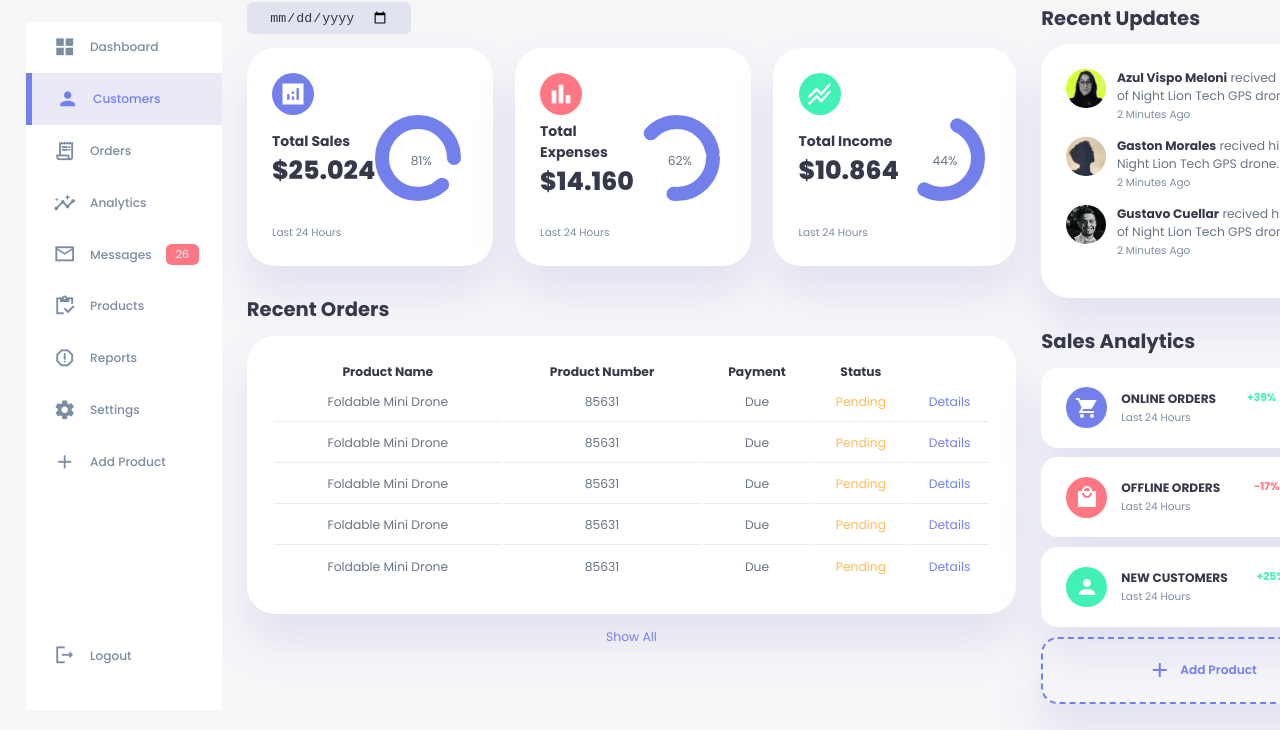
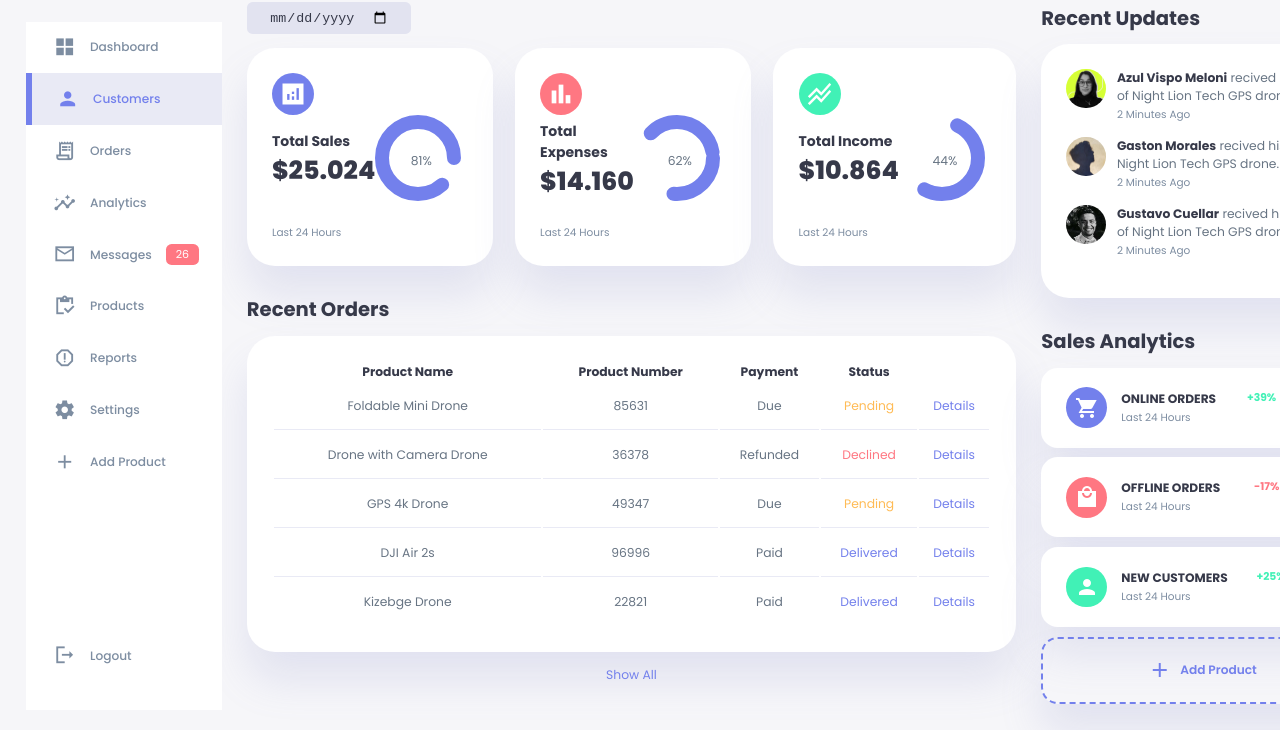
Before and after one commit to adrianlopzv/admin-dashboard, a plain HTML site: page index.html in a window 1280 px wide. Shown: the part 70-800 px from the top of the page. Drawn offline with Linux system fonts and the light colour scheme.

Commit message:
Proyecto terminado, agregado array de ordenes y terminados ultimos estilos

```diff
--- a/index.html
+++ b/index.html
@@ -145,41 +145,13 @@
                         </tr>
                     </thead>
                     <tbody>
-                        <tr>
+                        <!-- <tr>
                             <td>Foldable Mini Drone</td>
                             <td>85631</td>
                             <td>Due</td>
                             <td class="warning">Pending</td>
                             <td class="primary">Details</td>
-                        </tr>
-                        <tr>
-                            <td>Foldable Mini Drone</td>
-                            <td>85631</td>
-                            <td>Due</td>
-                            <td class="warning">Pending</td>
-                            <td class="primary">Details</td>
-                        </tr>
-                        <tr>
-                            <td>Foldable Mini Drone</td>
-                            <td>85631</td>
-                            <td>Due</td>
-                            <td class="warning">Pending</td>
-                            <td class="primary">Details</td>
-                        </tr>
-                        <tr>
-                            <td>Foldable Mini Drone</td>
-                            <td>85631</td>
-                            <td>Due</td>
-                            <td class="warning">Pending</td>
-                            <td class="primary">Details</td>
-                        </tr>
-                        <tr>
-                            <td>Foldable Mini Drone</td>
-                            <td>85631</td>
-                            <td>Due</td>
-                            <td class="warning">Pending</td>
-                            <td class="primary">Details</td>
-                        </tr>
+                        </tr> -->
                     </tbody>
                 </table>
                 <a href="#">Show All</a>
@@ -290,6 +262,7 @@
             </div>
        </div>
     </div>
+    <script src="./orders.js"></script>
     <script src="./index.js"></script>
 </body>
 </html>
--- a/index.js
+++ b/index.js
@@ -1,6 +1,8 @@
 const sideMenu = document.querySelector("aside")
 const menuBtn = document.querySelector("#menu-btn")
 const closeBtn = document.querySelector("#close-btn")
+const themeToggle = document.querySelector(".theme-toggler")
+
 
 menuBtn.addEventListener('click', () => {
     sideMenu.style.display = 'block'
@@ -9,3 +11,29 @@ menuBtn.addEventListener('click', () => {
 closeBtn.addEventListener('click', () => {
     sideMenu.style.display = 'none'
 })
+
+
+// change theme
+themeToggle.addEventListener('click', () => {
+    document.body.classList.toggle('dark-theme-variables')
+
+    themeToggle.querySelector('span:nth-child(1)').classList.toggle('active')
+    themeToggle.querySelector('span:nth-child(2)').classList.toggle('active')
+})
+
+
+// fill table with orders
+Orders.forEach(order => {
+    const tr = document.createElement('tr')
+    const trContent = `
+                <td>${order.productName}</td>
+                <td>${order.productNumber}</td>
+                <td>${order.paymentStatus}</td>
+                <td class="${order.shiping === 'Declined' ? 'danger' :
+                order.shiping === 'Pending' ? 'warning' : 'primary'}">
+                ${order.shiping}</td>
+                <td class="primary"><a href="#">Details<a></td>
+    `
+    tr.innerHTML = trContent
+    document.querySelector('table tbody').appendChild(tr)
+})
--- /dev/null
+++ b/orders.js
@@ -0,0 +1,32 @@
+const Orders = [
+    {
+        productName: 'Foldable Mini Drone',
+        productNumber: '85631',
+        paymentStatus: 'Due',
+        shiping: 'Pending'
+    },
+    {
+        productName: 'Drone with Camera Drone',
+        productNumber: '36378',
+        paymentStatus: 'Refunded',
+        shiping: 'Declined'
+    },
+    {
+        productName: 'GPS 4k Drone',
+        productNumber: '49347',
+        paymentStatus: 'Due',
+        shiping: 'Pending'
+    },
+    {
+        productName: 'DJI Air 2s',
+        productNumber: '96996',
+        paymentStatus: 'Paid',
+        shiping: 'Delivered'
+    },
+    {
+        productName: 'Kizebge Drone',
+        productNumber: '22821',
+        paymentStatus: 'Paid',
+        shiping: 'Delivered'
+    },
+]
--- a/style.css
+++ b/style.css
@@ -23,6 +23,15 @@
     --padding-1: 1.2rem;
 
     --box-shadow: 0 2rem 3rem var(--color-light);
+}
+
+.dark-theme-variables {
+    --color-background: #181a1e;
+    --color-white: #202528;
+    --color-dark: #edeffd;
+    --color-dark-variant: #a3bdcc;
+    --color-light: rgba(0, 0, 0, 0.4);
+    --box-shadow: 0 2rem 3rem var(--color-light)
 }
 
 * {
@@ -513,6 +522,11 @@ main .recent-orders a {
     justify-content: center;
 }
 
+.right .sales-analytics .add-product:hover {
+    background: var(--color-primary);
+    color: white;
+}
+
 .right .sales-analytics .add-product div {
     display: flex;
     align-items: center;
@@ -584,7 +598,7 @@ main .recent-orders a {
 
     aside {
         position: fixed;
-        left: 0;
+        left: -100%;
         background: var(--color-white);
         width: 18rem;
         z-index: 3;
@@ -592,6 +606,13 @@ main .recent-orders a {
         height: 100vh;
         padding-right: var(--card-padding);
         display: none;
+        animation: showMenu 350ms ease forwards;
+    }
+
+    @keyframes showMenu {
+        to {
+           left: 0;
+        }
     }
 
     aside .logo {
```
